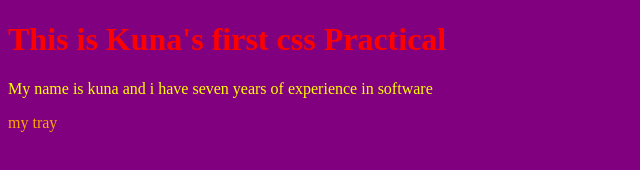
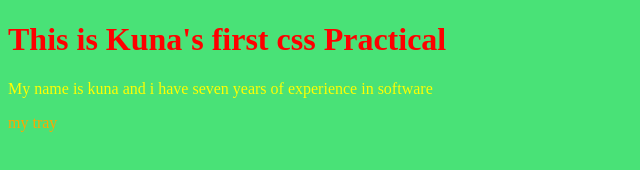
Before and after one commit to jargykuna5028-create/portfolio_week2, a plain HTML site: page index.html in a window 1280 px wide. Shown: the whole page, without its empty margins (0-640 px from the left). Drawn offline with Linux system fonts and the light colour scheme.

Commit message:
assignment

```diff
--- a/styles.css
+++ b/styles.css
@@ -3,7 +3,7 @@ h1{
 }
 body{
 
-    background-color: purple;
+    background-color: rgb(73, 226, 119);
     font-family: extra large;
 }
 
```
